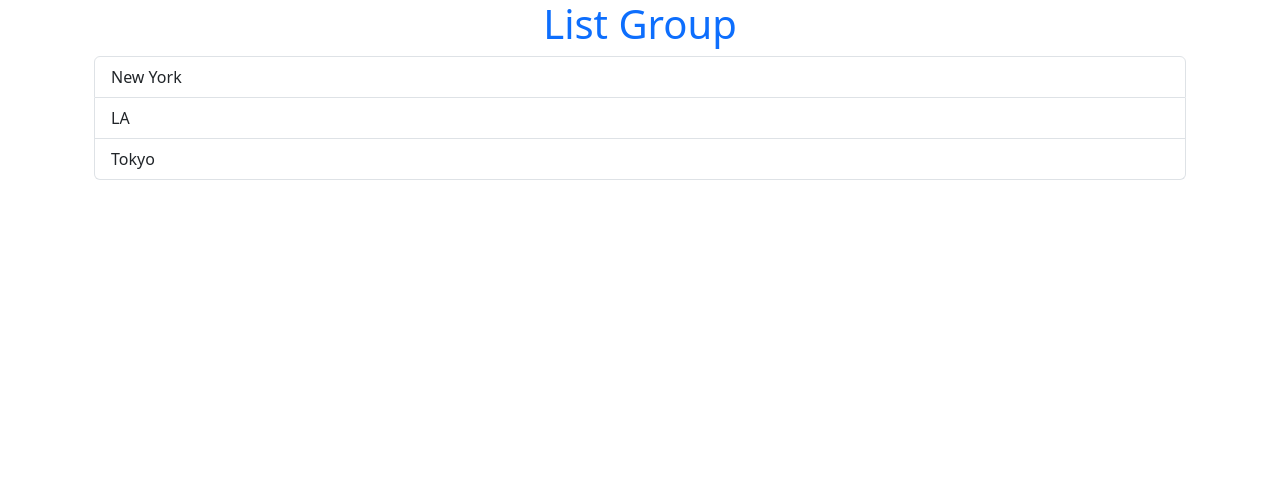
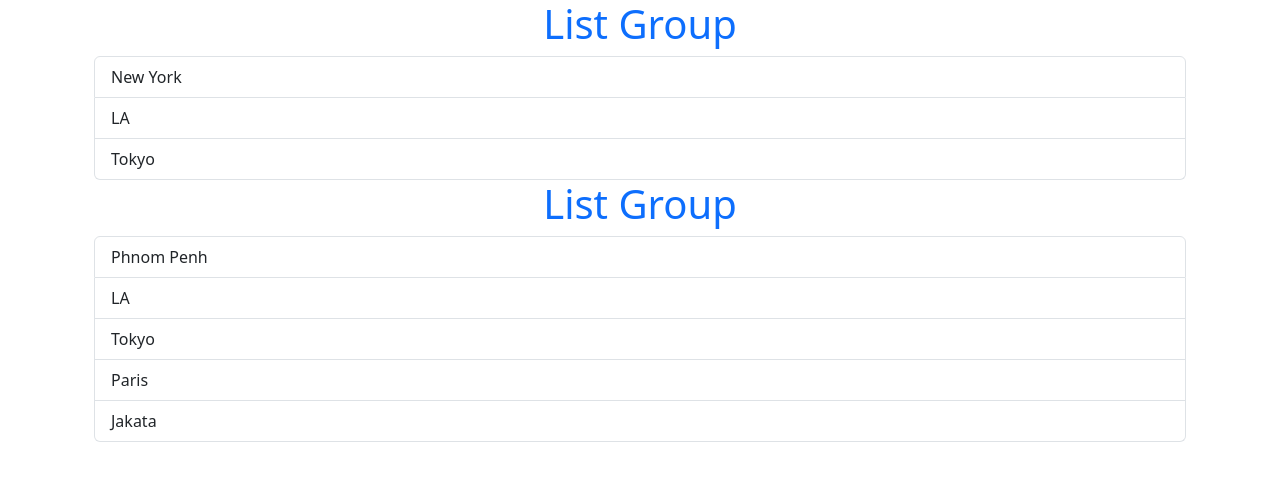
Before and after one commit to rath-samrith-webdev/react-lesson, a React (Vite) app: page / in a window 1280 px wide. Shown: the top 480 px of the page. Built offline with nearby package versions, Linux system fonts and the light colour scheme.

Commit message:
f03(prop-data): allow data tobe passed down to components using props

```diff
--- a/src/App.tsx
+++ b/src/App.tsx
@@ -1,8 +1,11 @@
 import ListGroup from "./components/ListGroup";
+import ListGroupFTProps from "./components/ListGroupFTProps";
 function App() {
+  const cities=['Phnom Penh','LA','Tokyo','Paris','Jakata']
   return (
     <div className="container">
       <ListGroup></ListGroup>
+      <ListGroupFTProps items={cities}/>
     </div>
   );
 }
--- /dev/null
+++ b/src/components/ListGroupFTProps.tsx
@@ -0,0 +1,45 @@
+import { useState } from "react";
+
+/**
+ *
+ * the interface @ListProps is pre-define in order to prevent errors and we use interface to define the shape of our data @prop
+ */
+
+interface ListProps {
+  items: string[];
+}
+
+/**
+ *
+ * @param {items}
+ * @returns react elements
+ */
+function ListGroupFTProps({ items }: ListProps) {
+  const [selecedIndex, setSelectedIndex] = useState(-1);
+  return (
+    <>
+      <h1 className="text-primary text-center">List Group</h1>
+      <div className="container">
+        <ul className="list-group">
+          {items.map((item, index) => (
+            <li
+              className={
+                selecedIndex === index
+                  ? "list-group-item active"
+                  : "list-group-item "
+              }
+              key={item}
+              onClick={() => {
+                setSelectedIndex(index);
+              }}
+            >
+              {item}
+            </li>
+          ))}
+        </ul>
+      </div>
+    </>
+  );
+}
+
+export default ListGroupFTProps;
```
